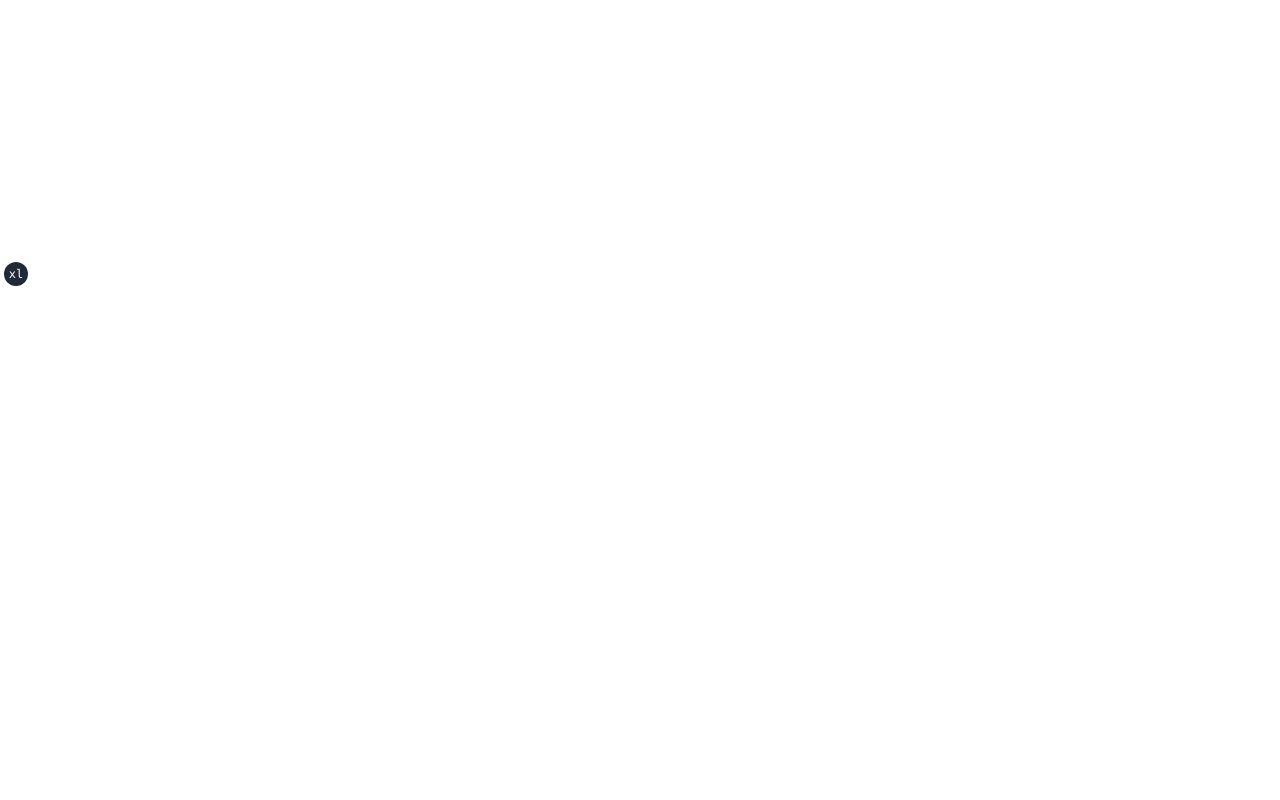
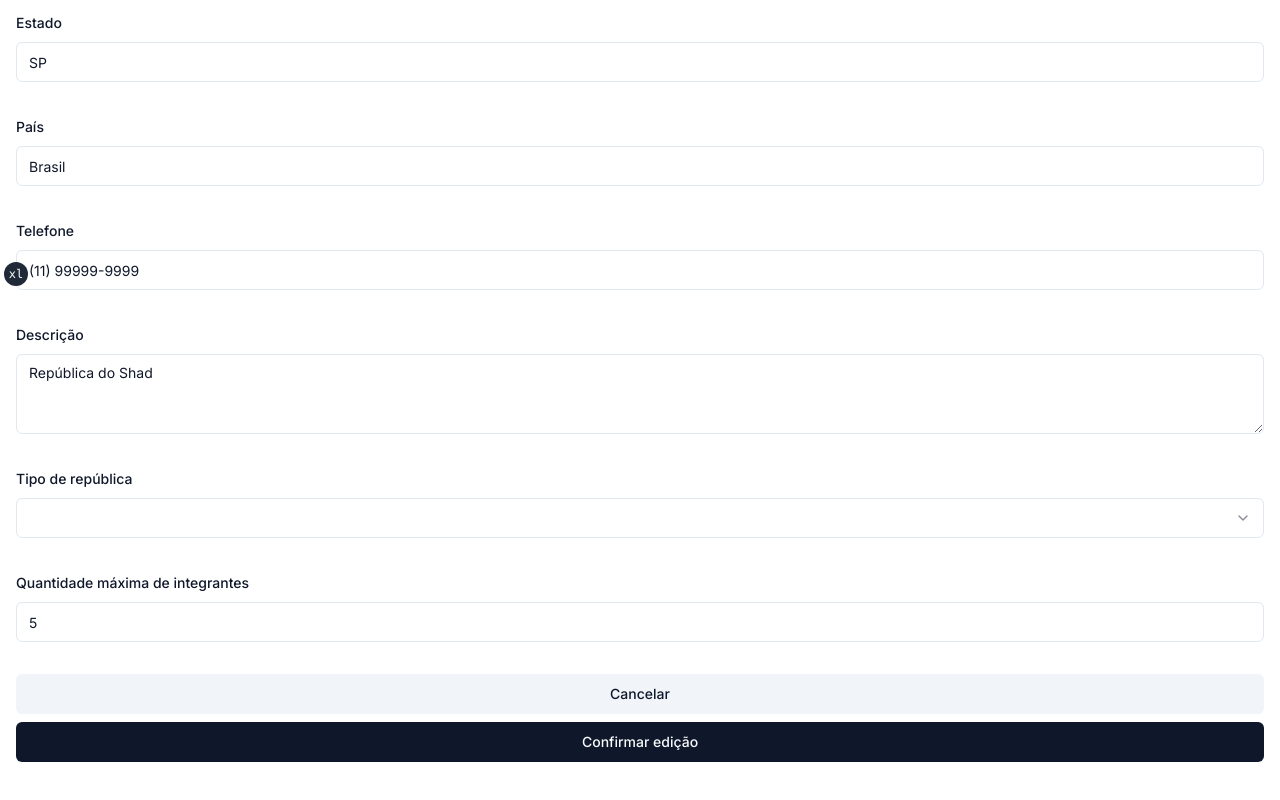
Before and after one commit to brotherhood-br/frontend, a Next.js app: page /republica/editar in a window 1280 px wide. Before the commit this address had no page. Shown: the part 510-1310 px from the top of the page. Before the commit the page ends 864 px from the top, so only its background shows below. Built offline with nearby package versions, Linux system fonts and the light colour scheme.

Commit message:
Reuse form component to register and edit a brotherhood

```diff
--- a/app/layout.tsx
+++ b/app/layout.tsx
@@ -1,35 +1,54 @@
+"use client"
+
 import "@/styles/globals.css"
+import { useEffect } from "react"
 import { Metadata } from "next"
 
 import { siteConfig } from "@/config/site"
 import { fontSans } from "@/lib/fonts"
 import { cn } from "@/lib/utils"
+import { useAuth } from "@/hooks/useAuth"
 import { SiteHeader } from "@/components/site-header"
 import { TailwindIndicator } from "@/components/tailwind-indicator"
 import { ThemeProvider } from "@/components/theme-provider"
 
-export const metadata: Metadata = {
-  title: {
-    default: siteConfig.name,
-    template: `%s - ${siteConfig.name}`,
-  },
-  description: siteConfig.description,
-  themeColor: [
-    { media: "(prefers-color-scheme: light)", color: "white" },
-    { media: "(prefers-color-scheme: dark)", color: "black" },
-  ],
-  icons: {
-    icon: "/favicon.ico",
-    shortcut: "/favicon-16x16.png",
-    apple: "/apple-touch-icon.png",
-  },
-}
+// export const metadata: Metadata = {
+//   title: {
+//     default: siteConfig.name,
+//     template: `%s - ${siteConfig.name}`,
+//   },
+//   description: siteConfig.description,
+//   themeColor: [
+//     { media: "(prefers-color-scheme: light)", color: "white" },
+//     { media: "(prefers-color-scheme: dark)", color: "black" },
+//   ],
+//   icons: {
+//     icon: "/favicon.ico",
+//     shortcut: "/favicon-16x16.png",
+//     apple: "/apple-touch-icon.png",
+//   },
+// }
 
 interface RootLayoutProps {
   children: React.ReactNode
 }
 
 export default function RootLayout({ children }: RootLayoutProps) {
+  const { login } = useAuth()
+
+  // TODO: validate if user is logged in
+  useEffect(() => {
+    login({
+      id: "1",
+      name: "John Doe",
+      email: "test@gmail.com",
+      avatar: "https://i.pravatar.cc/150?img=3",
+      initials: "JD",
+      role: "admin",
+      isAdmin: true,
+    })
+  }, [login])
+
   return (
     <>
       <html lang="en" suppressHydrationWarning>
--- /dev/null
+++ b/app/republica/editar/page.tsx
@@ -0,0 +1,25 @@
+"use client"
+
+import BrotherhoodForm from "../form"
+
+export default function BrotherhoodRegistrationPage() {
+  // TODO: fetch from api
+
+  return (
+    <BrotherhoodForm
+      defaultValues={{
+        name: "República do Shad",
+        street: "Rua dos Bobos",
+        number: "0",
+        city: "São Paulo",
+        state: "SP",
+        zipCode: "00000-000",
+        country: "Brasil",
+        phone: "(11) 99999-9999",
+        description: "República do Shad",
+        capacity: "5",
+        type: "NO_RESTRICTIONS",
+      }}
+    />
+  )
+}
--- a/app/republica/registro/page.tsx
+++ b/app/republica/form.tsx
@@ -1,5 +1,7 @@
 "use client"
 
+import Link from "next/link"
+import { useRouter } from "next/navigation"
 import { zodResolver } from "@hookform/resolvers/zod"
 import { useForm, useWatch } from "react-hook-form"
 import { z } from "zod"
@@ -76,6 +78,10 @@ type BrotherhoodRegistrationFormValues = z.input<
   typeof brotherhoodRegistrationFormSchema
 >
 
+export interface BrotherhoodFormProps {
+  defaultValues?: BrotherhoodRegistrationFormValues
+}
+
 function getInitials(name: string) {
   const words = name.split(" ")
   const initials = words
@@ -86,9 +92,14 @@ function getInitials(name: string) {
   return initials
 }
 
-export default function BrotherhoodRegistrationPage() {
+export default function BrotherhoodForm({
+  defaultValues,
+}: BrotherhoodFormProps) {
+  const router = useRouter()
+  const isEditMode = !!defaultValues
+
   const form = useForm<BrotherhoodRegistrationFormValues>({
-    defaultValues: {
+    defaultValues: defaultValues ?? {
       name: "",
       street: "",
       number: "",
@@ -120,7 +131,7 @@ export default function BrotherhoodRegistrationPage() {
         <AvatarFallback>{getInitials(name)}</AvatarFallback>
       </Avatar>
 
-      <form onSubmit={form.handleSubmit(onSubmit)} className="space-y-8">
+      <form onSubmit={form.handleSubmit(onSubmit)} className="mb-8 space-y-8">
         <FormField
           control={form.control}
           name="name"
@@ -241,6 +252,7 @@ export default function BrotherhoodRegistrationPage() {
 
         {/* TODO: add field of main characteristics (Combobox shadcn) */}
 
+        {/* FIX: dropdown doesnt work on edit mode */}
         <FormField
           control={form.control}
           name="type"
@@ -277,9 +289,26 @@ export default function BrotherhoodRegistrationPage() {
           )}
         />
 
-        <Button className="mt-auto w-full" type="submit">
-          Enviar
-        </Button>
+        {isEditMode ? (
+          <div className="space-y-2 pb-8">
+            <Link href="/republica">
+              <Button
+                className="mt-auto w-full"
+                variant="secondary"
+                // onClick={() => router.back()}
+              >
+                Cancelar
+              </Button>
+            </Link>
+            <Button className="w-full" type="submit">
+              Confirmar edição
+            </Button>
+          </div>
+        ) : (
+          <Button className="mt-auto w-full" type="submit">
+            Criar minha república
+          </Button>
+        )}
       </form>
     </Form>
   )
--- a/app/republica/page.tsx
+++ b/app/republica/page.tsx
@@ -27,7 +27,7 @@ const BrotherhoodHomeAdmin = () => {
 
       <section className="space-y-8">
         <Card>
-          <Link href="/republica/perfil/editar">
+          <Link href="/republica/editar">
             <CardHeader className="flex flex-row items-center justify-between space-y-0 pb-2">
               <CardTitle className="text-md font-medium">Perfil</CardTitle>
 
--- /dev/null
+++ b/app/republica/registrar/page.tsx
@@ -0,0 +1,7 @@
+"use client"
+
+import BrotherhoodForm from "../form"
+
+export default function BrotherhoodRegistrationPage() {
+  return <BrotherhoodForm />
+}
--- a/components/ui/button.tsx
+++ b/components/ui/button.tsx
@@ -45,6 +45,7 @@ const Button = React.forwardRef<HTMLButtonElement, ButtonProps>(
       <Comp
         className={cn(buttonVariants({ variant, size, className }))}
         ref={ref}
+        type="button"
         {...props}
       />
     )
```
